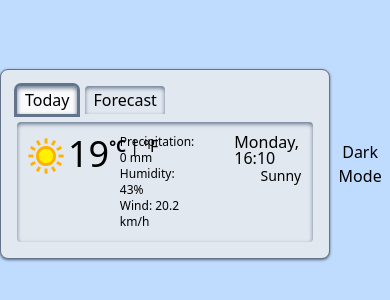
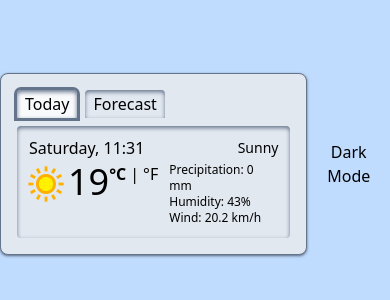
Before and after one commit to SebastianPost96/tailwind-weather-app, an Angular app: page / in a window 390 px wide. Shown: the part 258-558 px from the top of the page. Built offline with nearby package versions, Linux system fonts and the light colour scheme; no server answers.

Commit message:
add responsiveness

```diff
--- a/src/app/components/feature/today/today.component.html
+++ b/src/app/components/feature/today/today.component.html
@@ -1,4 +1,6 @@
 <ng-container *ngIf="stateService.weatherData$ | async as weatherData">
+  <div [class.flex-col]="responsive.isMobile()" class="flex justify-between gap-1">
+    <ng-container *ngIf="responsive.isMobile()" [ngTemplateOutlet]="timeAndCondition"></ng-container>
     <div class="flex items-start">
       <div class="flex">
         <img
@@ -8,25 +10,52 @@
           [ngSrc]="weatherData.current.condition.icon | localLink"
           [alt]="weatherData.current.condition.text"
         />
-      <span class="text-4xl">{{ unitSystem() === "metric" ? weatherData.current.temp_c : weatherData.current.temp_f }}</span>
+        <span class="text-4xl">{{ responsive.unitSystem() === "metric" ? weatherData.current.temp_c : weatherData.current.temp_f }}</span>
         <div class="inline-flex gap-1">
-        <span (click)="toggleUnitSystem()" class="cursor-pointer" [class]="unitSystem() === 'metric' ? 'font-bold' : 'font-light'">°C</span>
+          <span
+            (click)="responsive.toggleUnitSystem()"
+            class="cursor-pointer"
+            [class]="responsive.unitSystem() === 'metric' ? 'font-bold' : 'font-light'"
+            >°C</span
+          >
           <span>|</span>
-        <span (click)="toggleUnitSystem()" class="cursor-pointer" [class]="unitSystem() === 'imperial' ? 'font-bold' : 'font-light'">°F</span>
+          <span
+            (click)="responsive.toggleUnitSystem()"
+            class="cursor-pointer"
+            [class]="responsive.unitSystem() === 'imperial' ? 'font-bold' : 'font-light'"
+            >°F</span
+          >
         </div>
       </div>
       <div class="ml-3 inline-flex flex-col">
         <span class="text-xs"
-        >Precipitation: {{ unitSystem() === "metric" ? weatherData.current.precip_mm + " mm" : weatherData.current.precip_in + " in" }}</span
+          >Precipitation:
+          {{ responsive.unitSystem() === "metric" ? weatherData.current.precip_mm + " mm" : weatherData.current.precip_in + " in" }}</span
         >
         <span class="text-xs">Humidity: {{ weatherData.current.humidity }}%</span>
         <span class="text-xs"
-        >Wind: {{ unitSystem() === "metric" ? weatherData.current.wind_kph + " km/h" : weatherData.current.wind_mph + " mph" }}</span
+          >Wind: {{ responsive.unitSystem() === "metric" ? weatherData.current.wind_kph + " km/h" : weatherData.current.wind_mph + " mph" }}</span
         >
       </div>
-    <div class="ml-10 inline-flex flex-col items-end">
-      <span class="leading-none">{{ now | date : (unitSystem() === "metric" ? "EEEE, HH:mm" : "EEEE, hh:mm a") }}</span>
+    </div>
+    <ng-container *ngIf="!responsive.isMobile()" [ngTemplateOutlet]="timeAndCondition"></ng-container>
+  </div>
+
+  <ng-template #timeAndCondition>
+    <div
+      [ngClass]="{
+        'flex-col': !responsive.isMobile(),
+        'justify-between': responsive.isMobile(),
+        'items-end': !responsive.isMobile(),
+        'items-center': responsive.isMobile(),
+        'ml-5': !responsive.isMobile()
+      }"
+      class="inline-flex"
+    >
+      <span class="leading-none">{{
+        weatherData.location.localtime | date : (responsive.unitSystem() === "metric" ? "EEEE, HH:mm" : "EEEE, hh:mm a")
+      }}</span>
       <span class="text-sm">{{ weatherData.current.condition.text }}</span>
     </div>
-  </div>
+  </ng-template>
 </ng-container>
--- a/src/app/components/feature/today/today.component.ts
+++ b/src/app/components/feature/today/today.component.ts
@@ -1,7 +1,8 @@
-import { ChangeDetectionStrategy, Component, signal } from '@angular/core';
+import { ChangeDetectionStrategy, Component } from '@angular/core';
 import { CommonModule, NgOptimizedImage } from '@angular/common';
 import { AppStateService } from '../../../services/app-state.service';
 import { LocalLinkPipe } from '../../../pipes/local-link.pipe';
+import { ResponsivenessService } from '../../../services/responsiveness.service';
 
 @Component({
   selector: 'app-today',
@@ -12,12 +13,5 @@ import { LocalLinkPipe } from '../../../pipes/local-link.pipe';
   changeDetection: ChangeDetectionStrategy.OnPush,
 })
 export class TodayComponent {
-  unitSystem = signal<'metric' | 'imperial'>('metric');
-  now = new Date();
-
-  constructor(public stateService: AppStateService) {}
-
-  toggleUnitSystem() {
-    this.unitSystem.update((val) => (val === 'metric' ? 'imperial' : 'metric'));
-  }
+  constructor(public stateService: AppStateService, public responsive: ResponsivenessService) {}
 }
--- a/src/app/services/responsiveness.service.ts
+++ b/src/app/services/responsiveness.service.ts
@@ -1,16 +1,28 @@
 import { inject, Injectable, signal } from '@angular/core';
-import { MediaMatcher } from '@angular/cdk/layout';
+import { BreakpointObserver, Breakpoints, MediaMatcher } from '@angular/cdk/layout';
+import { map } from 'rxjs';
+import { toSignal } from '@angular/core/rxjs-interop';
 
 @Injectable({
   providedIn: 'root',
 })
 export class ResponsivenessService {
-  private _darkMode = signal(
-    inject(MediaMatcher).matchMedia('(prefers-color-scheme: dark)').matches
+  private _darkMode = signal(inject(MediaMatcher).matchMedia('(prefers-color-scheme: dark)').matches);
+  public darkMode = this._darkMode.asReadonly();
+
+  public isMobile = toSignal(
+    inject(BreakpointObserver)
+      .observe(Breakpoints.Handset)
+      .pipe(map(({ matches }) => matches))
   );
-  public darkMode = this._darkMode.asReadonly();
+
+  unitSystem = signal<'metric' | 'imperial'>('metric');
 
   toggleDarkMode() {
     this._darkMode.update((dark) => !dark);
   }
+
+  toggleUnitSystem() {
+    this.unitSystem.update((val) => (val === 'metric' ? 'imperial' : 'metric'));
+  }
 }
```
Also changed, not shown: src/app/services/app-state.service.ts (+5 -22 lines). Lines whose indentation alone changed are shown as unchanged.
